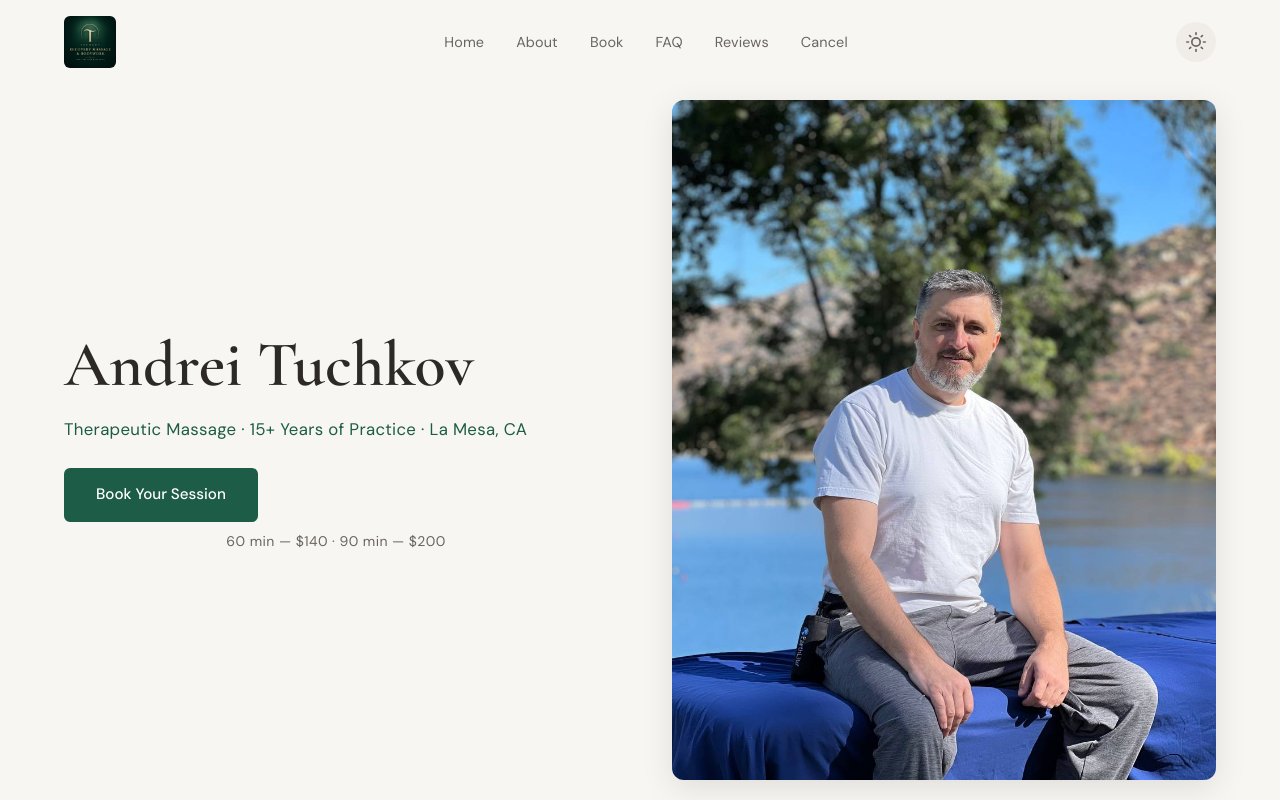
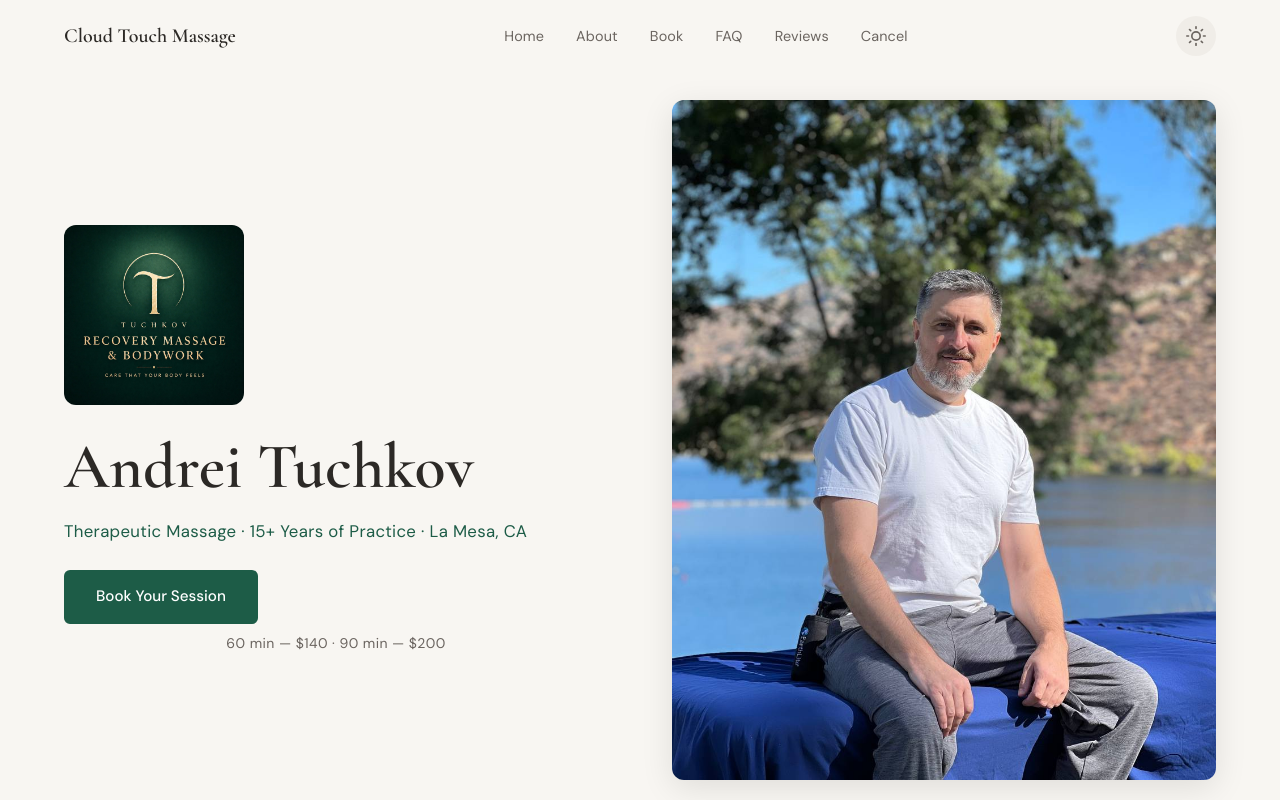
Before and after one commit to alexnosevichdev/massage, a website: page public/index.html in a window 1280 px wide. Shown: the top 800 px of the page. Drawn offline with nearby package versions, Linux system fonts and the light colour scheme; no server answers.

Commit message:
fix logo

```diff
--- a/public/index.html
+++ b/public/index.html
@@ -22,13 +22,7 @@
   <!-- ─── NAV ──────────────────────────────────────────── -->
   <header class="nav" id="nav">
     <div class="nav__inner container">
-      <a href="#hero" class="nav__logo" aria-label="Home">
-        <img src="./assets/logo-tuchkov.jpg"
-             alt="Tuchkov Recovery Massage &amp; Bodywork"
-             height="52"
-             loading="eager"
-             class="nav__logo-img">
-      </a>
+      <a href="#hero" class="nav__logo" aria-label="Home">Cloud Touch Massage</a>
 
       <nav class="nav__links" id="navLinks">
         <a href="#hero" class="nav__link">Home</a>
@@ -62,6 +56,10 @@
     <section class="hero" id="hero">
       <div class="hero__inner container">
         <div class="hero__text">
+          <img src="./assets/logo-tuchkov.jpg"
+               alt="Tuchkov Recovery Massage &amp; Bodywork"
+               class="hero-logo"
+               loading="eager">
           <h1 class="hero__title">Andrei Tuchkov</h1>
           <p class="hero__subtitle">Therapeutic Massage &middot; 15+ Years of Practice &middot; La Mesa, CA</p>
           <a href="#booking" class="btn btn--primary hero__cta">Book Your Session</a>
--- a/public/style.css
+++ b/public/style.css
@@ -138,9 +138,15 @@ img { max-width: 100%; height: auto; display: block; }
 .nav { position: fixed; top: 0; left: 0; right: 0; z-index: 1000; padding: 16px 0; transition: background-color 0.3s, backdrop-filter 0.3s, border-color 0.3s; border-bottom: 1px solid transparent; }
 .nav--scrolled { background: var(--nav-bg); backdrop-filter: blur(16px); -webkit-backdrop-filter: blur(16px); border-bottom-color: var(--color-border); padding: 12px 0; }
 .nav__inner { display: flex; align-items: center; justify-content: space-between; }
-.nav__logo { display: flex; align-items: center; flex-shrink: 0; line-height: 0; }
-.nav__logo:hover { opacity: 0.92; }
-.nav__logo-img { height: 52px; width: auto; display: block; border-radius: var(--radius-sm); object-fit: contain; }
+.nav__logo { display: flex; align-items: center; flex-shrink: 0; font-family: 'Cormorant Garamond', Georgia, serif; font-weight: 600; font-size: 1.25rem; color: var(--color-text); }
+.nav__logo:hover { color: var(--color-primary); }
+.hero-logo {
+  width: 180px;
+  height: auto;
+  display: block;
+  margin-bottom: var(--space-6);
+  border-radius: var(--radius-md);
+}
 .nav__links { display: flex; gap: 32px; }
 .nav__link { font-size: 0.9rem; font-weight: 400; color: var(--color-text-secondary); transition: color 0.2s; letter-spacing: 0.01em; }
 .nav__link:hover { color: var(--color-text); }
@@ -380,7 +386,6 @@ body.nav-open { overflow: hidden; }
 }
 
 @media (max-width: 768px) {
-  .nav__logo-img { height: 40px; }
   .cta-photo-inner { grid-template-columns: 1fr; gap: var(--space-8); padding-inline: var(--space-4); }
   .cta-photo-right { order: -1; }
   .cta-natural-photo { max-width: 100%; border-radius: var(--radius-lg); }
```
